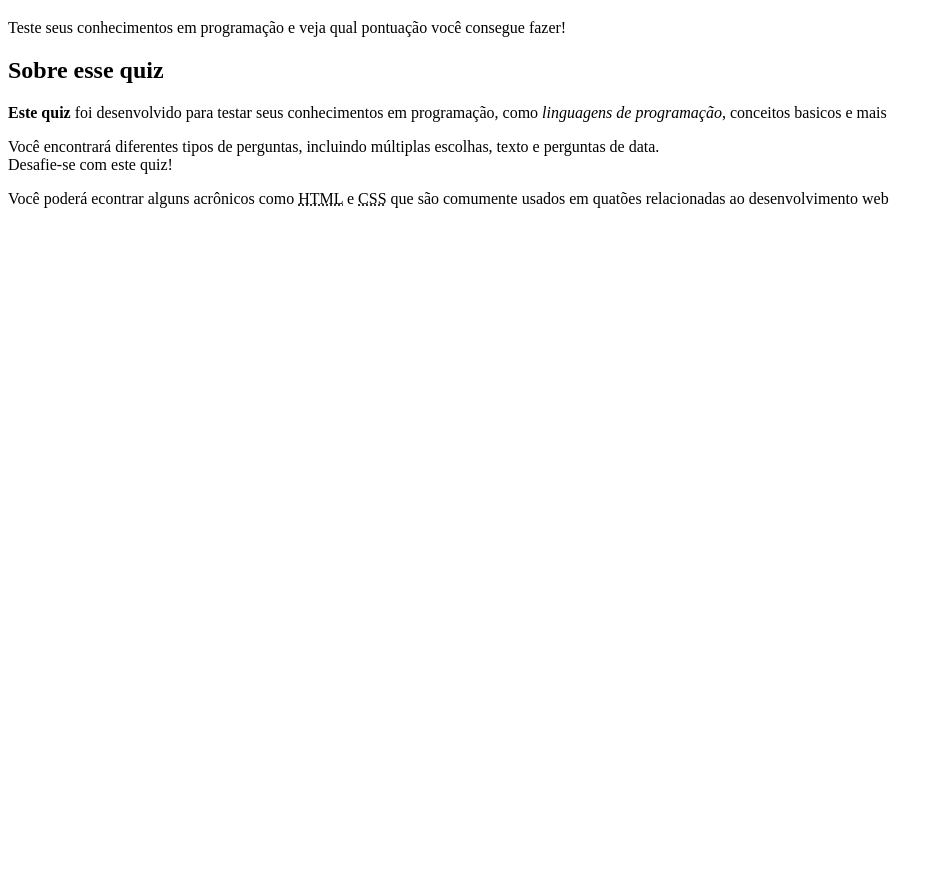
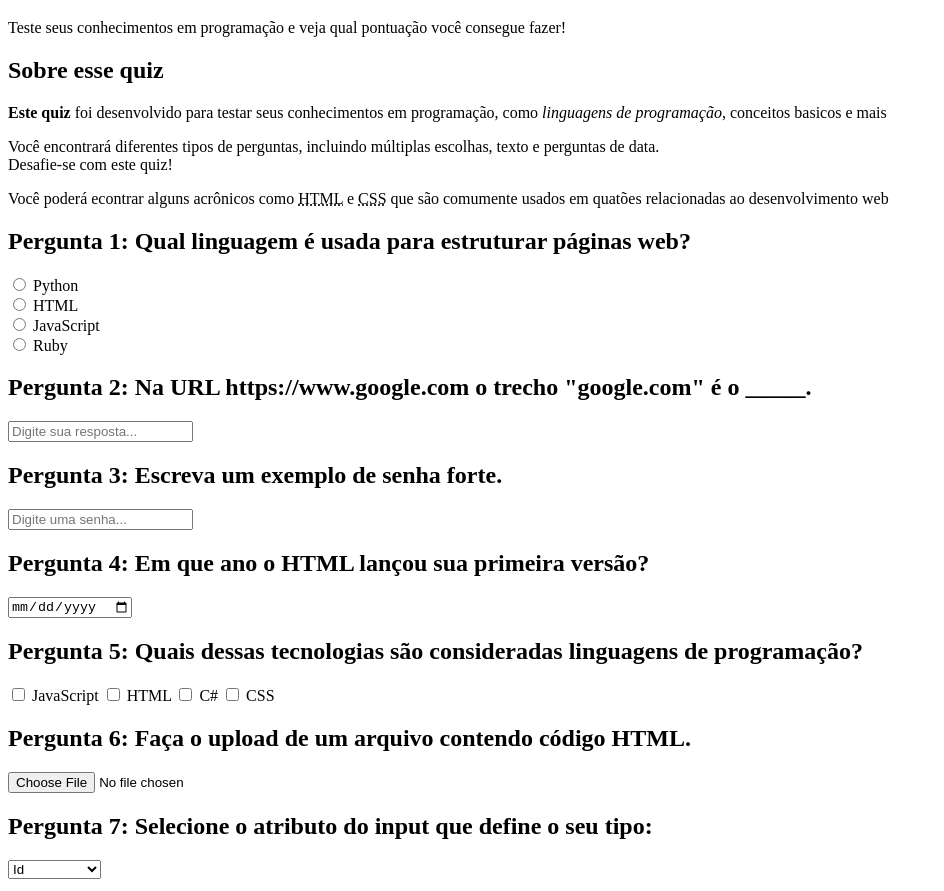
Before and after one commit to franciscomunoz22/quiz-para-programadores, a plain HTML site: page index.html in a window 1280 px wide. Shown: the part 61-952 px from the top of the page, without its empty margins (0-944 px from the left). Before the commit the page ends 800 px from the top, so only its background shows below. Drawn offline with Linux system fonts and the light colour scheme.

Commit message:
Finalização das perguntas.
Finalização das perguntas  e opções do Quiz.

```diff
--- a/index.html
+++ b/index.html
@@ -19,7 +19,79 @@
             </section>
             <!--Pergunta 1: Múltipla escolha-->
             <section>
-
+                <h2>Pergunta 1: Qual linguagem é usada para estruturar páginas web?</h2>
+                <form>
+                    <input type="radio" value="Python" id="p1a" name="pergunta1">
+                    <label for="p1a">Python</label><br>
+                    <input type="radio" value="HTML" id="p1b" name="pergunta1">
+                    <label for="p1b">HTML</label><br>
+                    <input type="radio" value="JavaScript" id="p1c" name="pergunta1">
+                    <label for="p1c">JavaScript</label><br>
+                    <input type="radio" value="Ruby" id="p1d" name="pergunta1">
+                    <label for="p1d">Ruby</label>
+                </form>
+            </section>
+            <!--Pergunta 2: Texto-->
+            <section>
+                <h2>Pergunta 2: Na URL https://www.google.com o trecho "google.com" é o _____.</h2>
+                <form>
+                    <input type="text" id="p2" placeholder="Digite sua resposta...">
+                </form>
+            </section>
+            <!--Pergunta 3: Senha-->
+            <section>
+                <h2>Pergunta 3: Escreva um exemplo de senha forte.</h2>
+                <form>
+                    <input type="password" id="p3" name="pergunta3" placeholder="Digite uma senha...">
+                </form>
+            </section>
+            <!--Pergunta 4: Data-->
+            <section>
+                <h2>Pergunta 4: Em que ano o HTML lançou sua primeira versão?</h2>
+                <form>
+                    <input type="date" id="p4" name="pergunta4">
+                </form>
+            </section>
+            <!--Pergunta 5: Seleção múltiplas-->
+            <section>
+                <h2>Pergunta 5: Quais dessas tecnologias são consideradas linguagens de programação?</h2>
+                <form>
+                    <input type="checkbox" value="JavaScript" id="p5a" name="pergunta5">
+                    <label for="p5a">JavaScript</label>
+                    <input type="checkbox" value="HTML" id="p5b" name="pergunta5">
+                    <label for="p5b">HTML</label>
+                    <input type="checkbox" value="C#" id="p5c" name="pergunta5">
+                    <label for="p5c">C#</label>
+                    <input type="checkbox" value="CSS" id="p5d" name="pergunta5">
+                    <label for="p5d">CSS</label>
+                </form>
+            </section>
+            <!--Pergunta 6: Envio de arquivo-->
+            <section>
+                <h2>Pergunta 6: Faça o upload de  um arquivo contendo código HTML.</h2>
+                <form >
+                    <input type="file" id="p6" name="pergunta6">
+                </form>
+            </section>
+            <!--Pergunta 7: Menu suspenso-->
+            <section>
+                <h2>Pergunta 7: Selecione o atributo do input que define o seu tipo:</h2>
+                <form>
+                    <select name="pergunta7" id="p7">
+                        <option value="Id">Id</option>
+                        <option value="Type">Type</option>
+                        <option value="Placeholder">Placeholder</option>
+                    </select>
+                </form>
+            </section>
+            <!--Pergunta 8: Imagem-->
+            <section>
+                <h2>Pergunta 8: Qual linguagem de programção é representada pelo logotipo abaixo?</h2>
+                <figure>
+                    <img src="./assets/java.png" alt="Logotipo de uma linguagem de programação">
+                    <figcaption>Figura1: Logotipo de uma linguagem de programação</figcaption>
+                </figure>
+                <input type="text" name="pergunta8" id="p8" placeholder="Digite sua resposta...">
             </section>
         </main>
         <footer></footer>
```
Also changed, not shown: assets/java.png (added).
